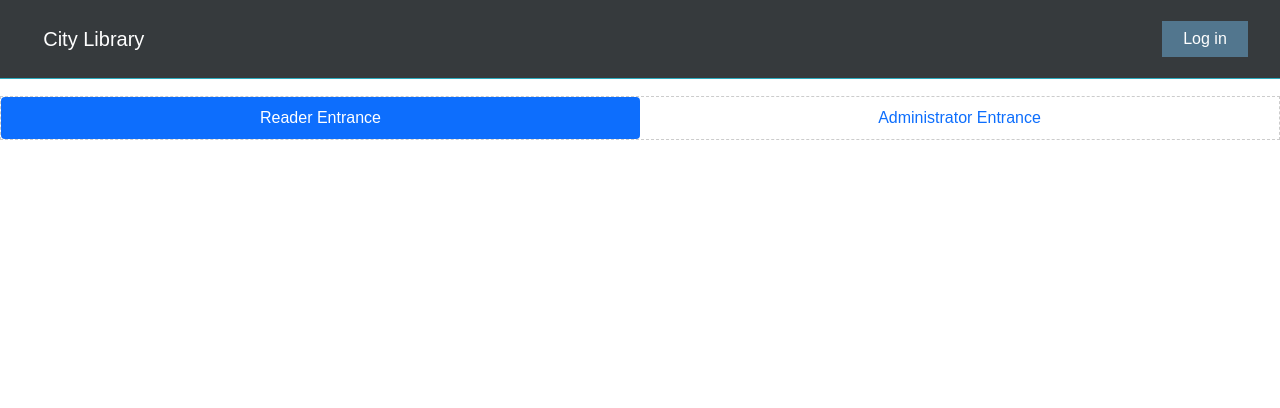
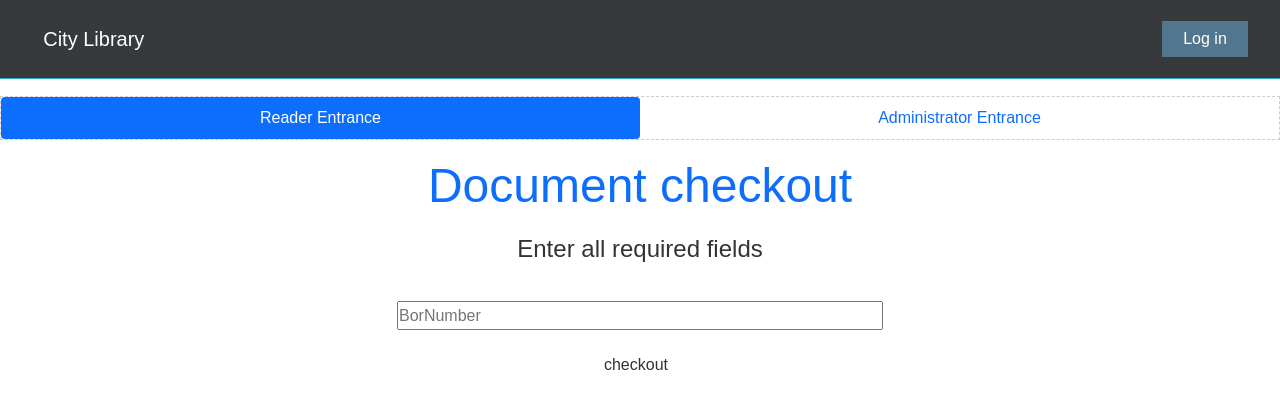
Before and after one commit to miaozy9/CS631, a React (Create React App) app in the folder client/: page /Fine in a window 1280 px wide. Shown: the top 408 px of the page. Built offline with nearby package versions, Linux system fonts and the light colour scheme.

Commit message:
fine calculate

```diff
--- a/client/src/App.js
+++ b/client/src/App.js
@@ -16,6 +16,8 @@ import Reserve from './components/Reserve'
 import Setting from './components/Setting';
 import DocList from './components/DocList'
 import Tabs from './components/Tabs';
+import Fine from './components/Fine';
+
 import SearchResult from './components/SearchResult';
 import SearchDoc from './components/SearchDocument';
 import AdminSearchResult from './components/AdminSearchResult';
@@ -41,6 +43,7 @@ const App = () => {
             <Route path="/Checkout" element={<Checkout /> } />
             <Route path="/Return" element={<Return /> } />
             <Route path="/Reserve" element={<Reserve /> } />
+            <Route path="/Fine" element={<Fine /> } />
             <Route path="/DocList" element={<DocList /> } />
             <Route path="/adminSearchResult" element={<AdminSearchResult /> } />
           </Routes>
--- a/client/src/components/Dashboard.js
+++ b/client/src/components/Dashboard.js
@@ -137,7 +137,8 @@ const Dashboard = () => {
         <Link to="/Return"> Return</Link>
         <br></br>
         <Link to="/Reserve"> Reserve Document</Link>
-        <h2>Compute Fine</h2>
+        <br></br>
+        <Link to="/Fine">Compute Fine</Link>
         <br></br>
         <Link to="/DocList">Print Borrowed Document List</Link>
         <br></br>
--- /dev/null
+++ b/client/src/components/Fine.js
@@ -0,0 +1,41 @@
+import React, {useState, useEffect} from 'react';
+import axios from 'axios';
+import { useNavigate } from 'react-router-dom';
+
+
+const Fine = () => {
+    const [BorNumber, setBorNumber] = useState("");
+    const [fine, setFine] = useState("");
+
+    const onSubmit = async e => {
+        e.preventDefault();
+        console.log(BorNumber)
+        axios.get(`http://localhost:8080/fine/${BorNumber}`).then(res => {
+            setFine(JSON.stringify(res.data))
+          })
+        console.log(fine)
+    }
+
+    return (
+        <section className="container">
+            <h1  className="large text-primary">Document checkout</h1>
+            <p className="lead"> Enter all required fields</p>
+
+            <form className="form" onSubmit={e => onSubmit(e)}>
+                <div className="form-group">
+                <input type="text" placeholder="BorNumber" name="BorNumber"
+                        onChange={(e) => {
+                            setBorNumber(e.target.value);
+                        }}
+                    />
+                </div>
+                <input type="submit" className="btn btn-primary" value="checkout" />
+            </form>
+            {/* <p className="my-1">
+                Don't have an account? <Link data-testid="signUpEl" to="/register">Sign Up</Link>
+            </p> */}
+        </section>
+    );
+}
+
+export default Fine
--- a/client/src/components/Reserve.js
+++ b/client/src/components/Reserve.js
@@ -31,7 +31,6 @@ const Return = () => {
             }
             catch (error) {
                 alert("Reserve failed")
-                alert(error)
             }
     }
 
--- a/client/src/components/Return.js
+++ b/client/src/components/Return.js
@@ -34,7 +34,7 @@ const Return = () => {
             navigate("/dashboard");
             }
             catch (error) {
-                alert("Record not found")
+                alert("Wrong entries")
             }
     }
 
```
Also changed, not shown: 1 other file (tests, documents, lock files or other folders).
